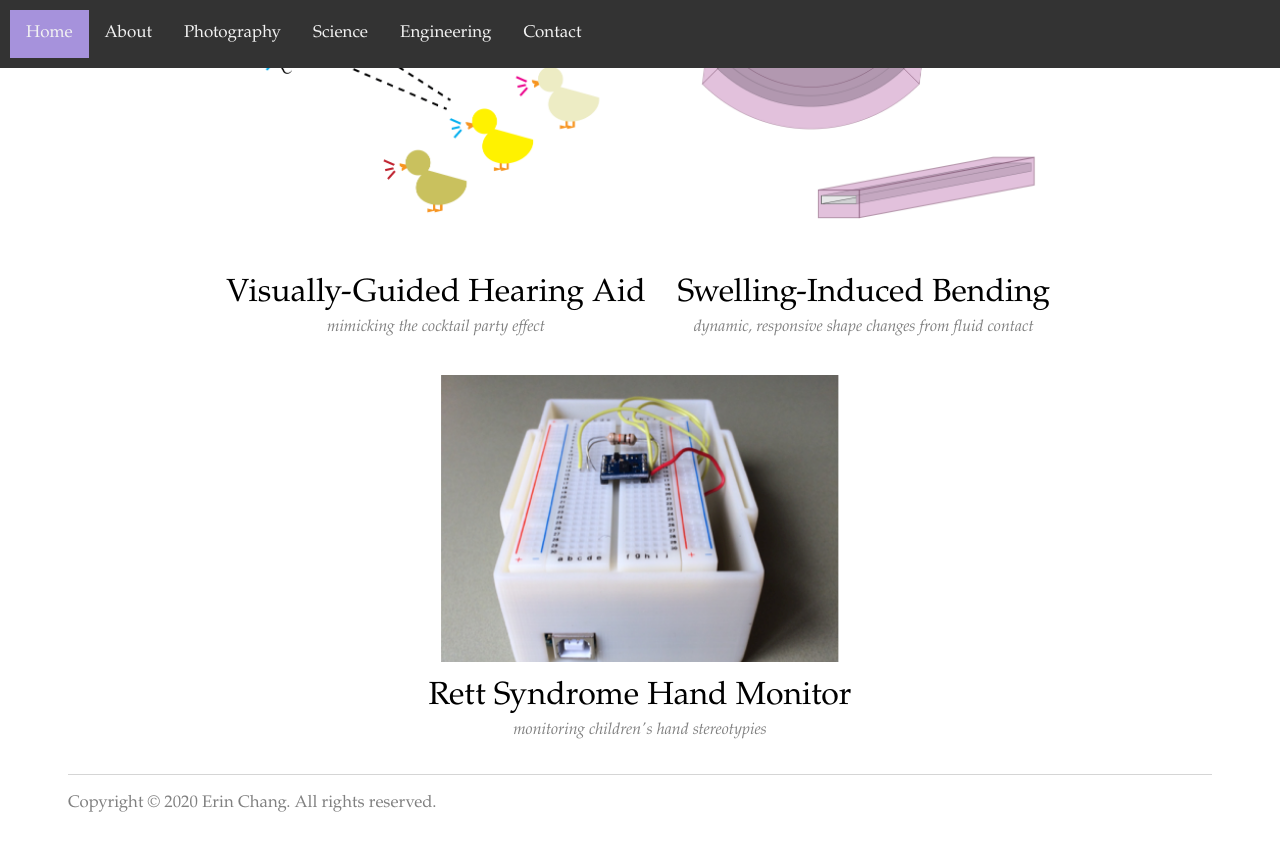
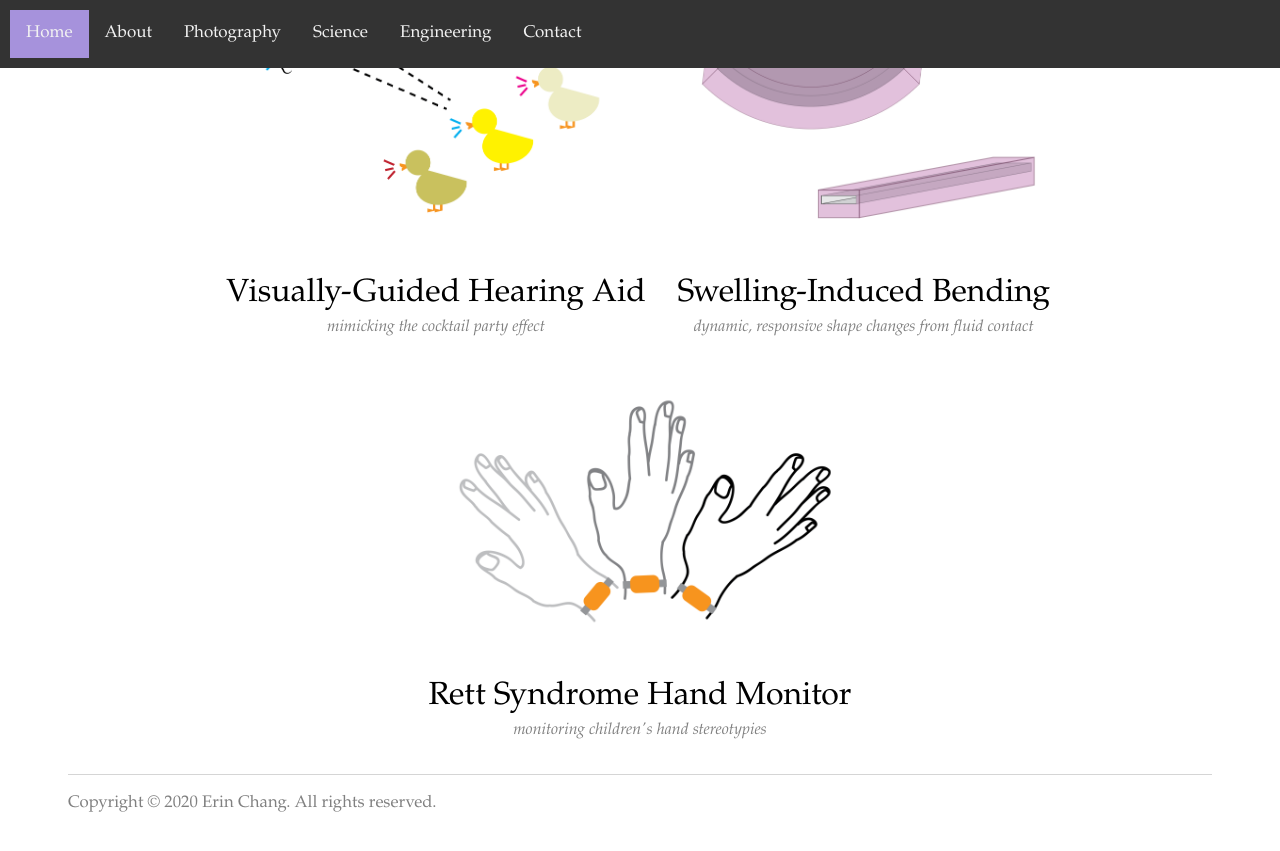
Before and after one commit to echang17/echang17.github.io, a Jekyll site: the page built from projects/index.html, in a window 1280 px wide and 900 px high, scrolled down 630 px. Shown: the top 851 px of the window. Built offline with Jekyll 4.4.1, drawn with Linux system fonts in a browser that asks for light colours.

Commit message:
Update index.html

```diff
--- a/projects/index.html
+++ b/projects/index.html
@@ -66,7 +66,7 @@
   <!--Hand Monitor-->
 <div class="main-blurb">
 	<!--rotate image-->
-        <a href="/projects/handmonitor"><img src="/projects/handmonitor1.png" style="object-fit:cover;height:287px; width:400px" class="hover-shadow cursor"></a>
+        <a href="/projects/handmonitor"><img src="/projects/handmonitordrawing.png" style="object-fit:cover;height:287px; width:400px" class="hover-shadow cursor"></a>
 	<div class="info-wrapper-title">
 		<a href="/projects/handmonitor">
 			<span>Rett Syndrome Hand Monitor</span>
```
